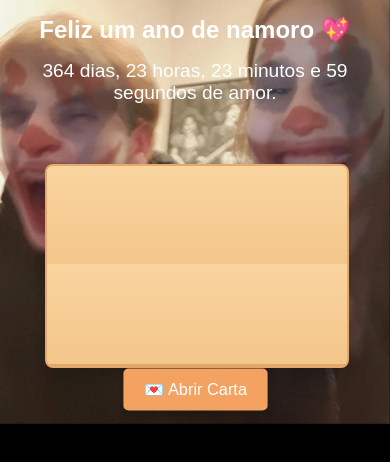
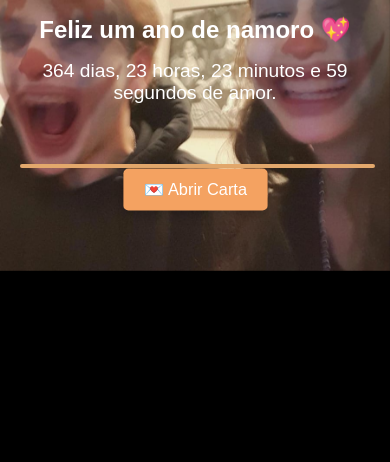
Before and after one commit to UiWill/1_ANO, a plain HTML site: page index.html in a window 390 px wide. Drawn offline with Linux system fonts and the light colour scheme.

Commit message:
Automatico

```diff
--- a/styles.css
+++ b/styles.css
@@ -312,8 +312,9 @@ button {
     }
 
     .letter-container {
-        width: 300px; /* Reduz um pouco o tamanho do envelope */
-        height: 200px;
+        width: 90%; /* Ocupa 90% da largura da tela */
+        max-width: 600px; /* Limita o tamanho máximo */
+        height: auto; /* Ajusta a altura proporcionalmente */
     }
 
     button {
```
